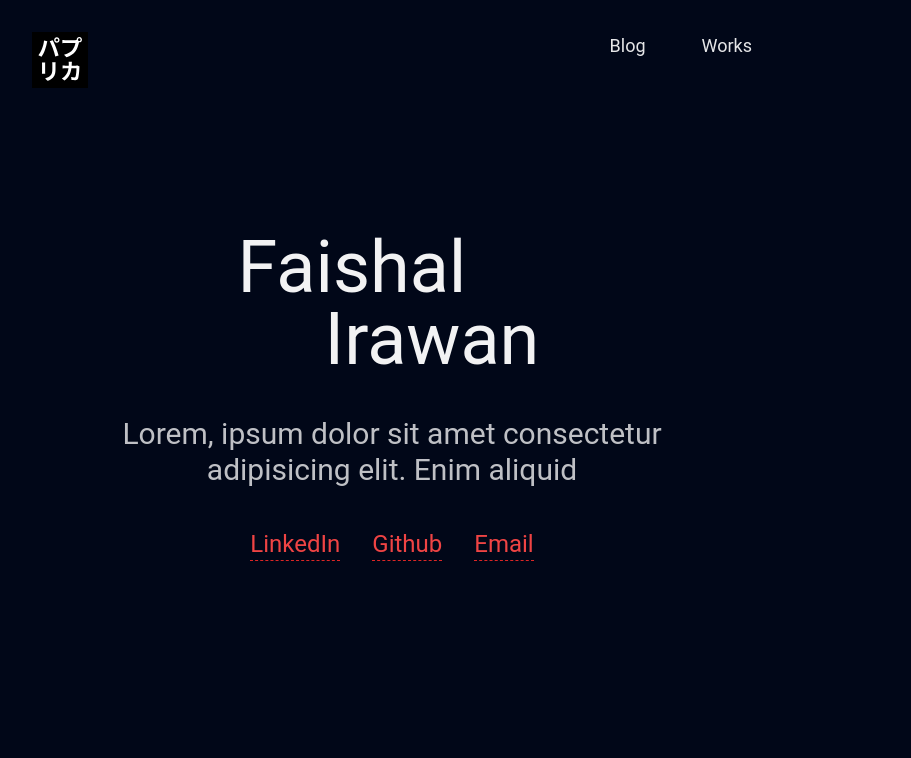
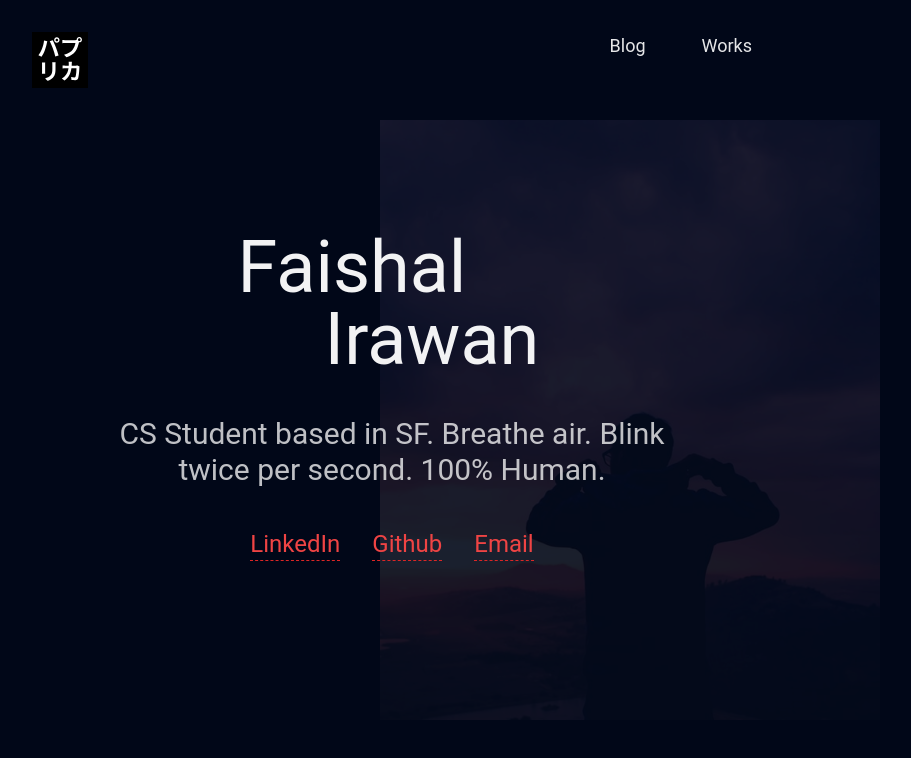
Before and after one commit to faishalirwn/portfolio, a Next.js app: page / in a window 1280 px wide. Shown: the top 758 px of the page, without its empty margins (248-1159 px from the left). Built offline with nearby package versions, Linux system fonts and the light colour scheme; what @tailwindcss/typography would draw is missing.

Commit message:
Add background image to index page

```diff
--- a/pages/index.js
+++ b/pages/index.js
@@ -8,16 +8,23 @@ export default function Home() {
       <Head>
         <title>Faishal Irawan</title>
       </Head>
-      <motion.div className="px-4 pt-28 md:px-20 md:text-center" initial={{ opacity: 0 }} animate={{ opacity: 1 }} exit={{ opacity: 0 }}>
+      <motion.div className="relative py-28 md:px-20 md:text-center" initial={{ opacity: 0 }} animate={{ opacity: 1 }} exit={{ opacity: 0 }}>
         <div className="mb-10">
           <h1 className="font-heading text-5xl md:text-7xl md:mr-20">Faishal</h1>
           <h1 className="font-heading text-5xl ml-14 md:text-7xl md:ml-20">Irawan</h1>
         </div>
-        <p className="mb-10 text-2xl text-white text-opacity-75 md:text-3xl">Lorem, ipsum dolor sit amet consectetur adipisicing elit. Enim aliquid</p>
-        <div className="text-2xl flex flex-wrap md:justify-center">
+        <p className="mb-10 text-2xl text-white text-opacity-75 md:text-3xl">CS Student based in SF. Breathe air. Blink twice per second. 100% Human.</p>
+        <div className="text-xl flex flex-wrap md:justify-center md:text-2xl">
           <a href="https://www.linkedin.com/in/faishalirwn/" className="mr-8 social-link">LinkedIn</a>
           <a href="https://github.com/faishalirwn" className="mr-8 social-link">Github</a>
           <a href="mailto:faishalirwn@pm.me" className="social-link">Email</a>
+        </div>
+        <div
+          style={{
+            backgroundImage: "url('/diego-ph-uDuhW6RRi7s-unsplash.jpg')",
+            zIndex: '-1',
+          }}
+          className="absolute top-0 right-0 w-200px h-300px bg-no-repeat bg-cover opacity-10 sm:w-500px sm:h-600px md:-right-32">
         </div>
       </motion.div>
     </Layout>
--- a/tailwind.config.js
+++ b/tailwind.config.js
@@ -11,8 +11,16 @@ module.exports = {
         'dark-blue': '#010718',
         'dark-blue-light': '#070F28',
       },
+      height: {
+        '300px': '300px',
+        '600px': '600px',
+      },
       minHeight: {
         '10': '10rem',
+      },
+      width: {
+        '200px': '200px',
+        '500px': '500px',
       },
       maxWidth: {
         '1/2': '50%',
```
Also changed, not shown: public/diego-ph-uDuhW6RRi7s-unsplash.jpg (added).
